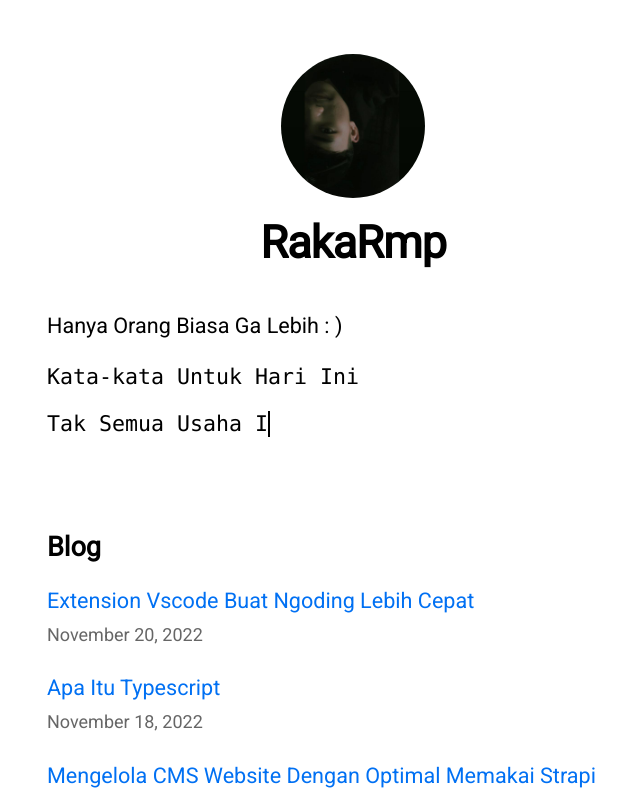
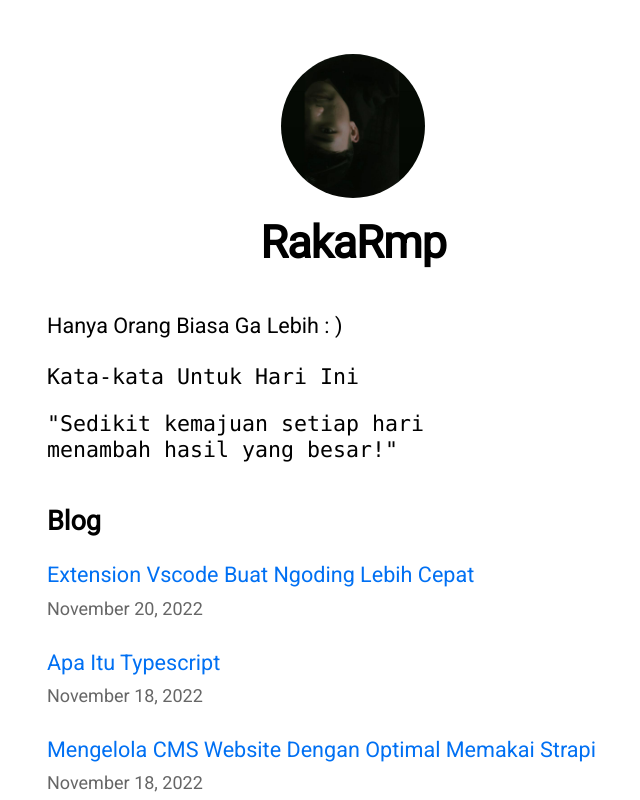
Before and after one commit to rakarmp/PersonalBlog, a Next.js app: page / in a window 1280 px wide. Shown: the top 800 px of the page, without its empty margins (287-927 px from the left). Built offline with nearby package versions, Linux system fonts and the light colour scheme.

Commit message:
add kata kata hari ini

```diff
--- a/pages/index.tsx
+++ b/pages/index.tsx
@@ -25,9 +25,8 @@ export default function Home({
         <p>Hanya Orang Biasa Ga Lebih : )</p>
         <p className={utilStylesScss.type}>Kata-kata Untuk Hari Ini</p>
         <p className={utilStylesScss.type}>
-          Tak Semua Usaha Itu Dipermudah <br />
-          Tapi Semua Yang Berusaha Pasti <br />
-          Akan Berbuah.
+          "Sedikit kemajuan setiap hari <br />
+          menambah hasil yang besar!"
         </p>
       </section>
       <section className={`${utilStyles.headingMd} ${utilStyles.padding1px}`}>
--- a/styles/utils.module.scss
+++ b/styles/utils.module.scss
@@ -2,9 +2,9 @@ $width: 30  ;
 $text: #000;
 $bg: #fff;
 $cursor-speed: 22; // characters per second
-$duration: $width / $cursor-speed * 1s;
+$duration: $width / $cursor-speed * 0.1s;
 $cursor-duration: $duration / $width;
-$cursor-wait-duration: 0.8s;
+$cursor-wait-duration: 0.1s;
 $cursor-wait-iteration: 2;
 $paragraph-lengths: (35, 181, 120, 215);
 
```
